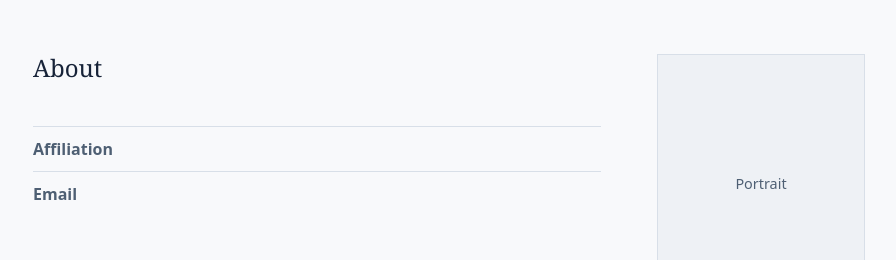
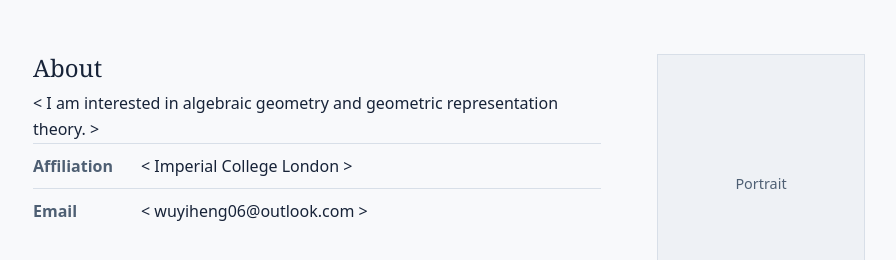
Before and after one commit to YihengWu196883/yihengwu196883.github.io, a plain HTML site: page academic-github-pages/index.html in a window 1280 px wide. Shown: the part 226-486 px from the top of the page, without its empty margins (191-1087 px from the left). Drawn offline with Linux system fonts and the light colour scheme.

Commit message:
Update index.html

```diff
--- a/academic-github-pages/index.html
+++ b/academic-github-pages/index.html
@@ -28,16 +28,16 @@
       <div class="profile-copy">
         <h2 class="section-title">About</h2>
         <div class="section-copy">
-          <!-- I am interested in algebraic geometry and geometric representation theory. -->
+          < I am interested in algebraic geometry and geometric representation theory. >
         </div>
         <dl class="profile-details">
           <div>
             <dt>Affiliation</dt>
-            <dd><!-- Imperial College London --></dd>
+            <dd>< Imperial College London ></dd>
           </div>
           <div>
             <dt>Email</dt>
-            <dd><!-- wuyiheng06@outlook.com --></dd>
+            <dd>< wuyiheng06@outlook.com ></dd>
           </div>
         </dl>
       </div>
```
